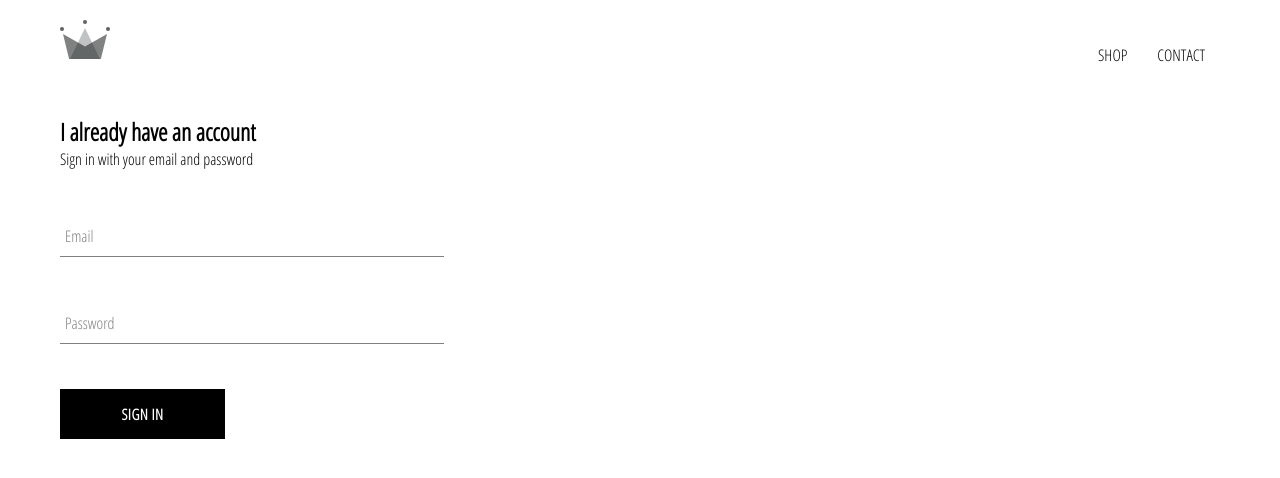
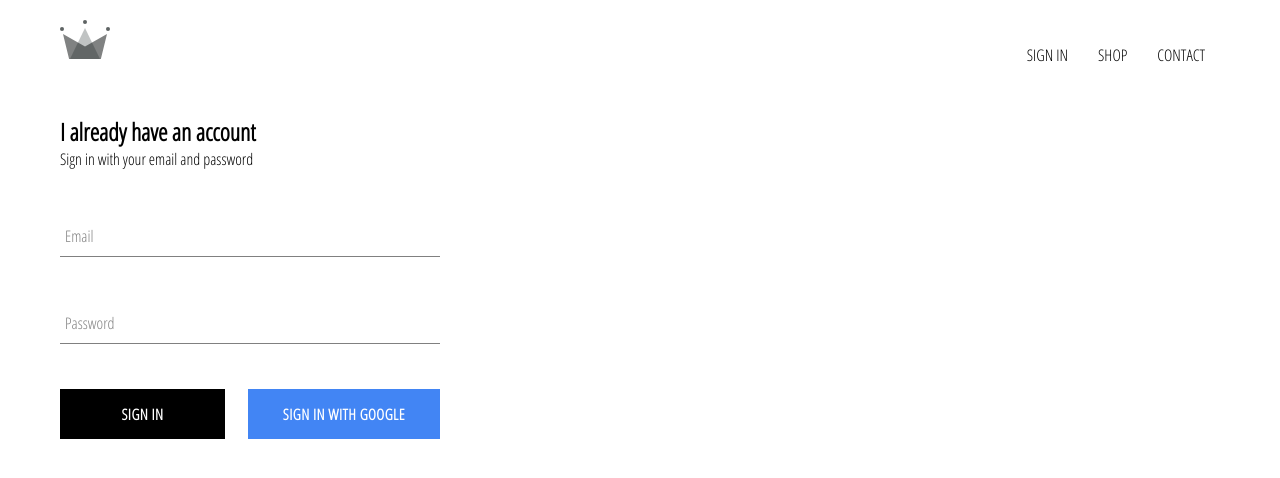
Before and after one commit to rakaadi/crwn-clothing-store, a React (Create React App) app: page /signIn in a window 1280 px wide. Shown: the top 478 px of the page. Built offline with nearby package versions, Linux system fonts and the light colour scheme; no server answers.

Commit message:
integrated firebase into application, create a sign-in page w/ sign-in component and sign-in with google

```diff
--- a/package.json
+++ b/package.json
@@ -6,6 +6,7 @@
     "@testing-library/jest-dom": "^4.2.4",
     "@testing-library/react": "^9.3.2",
     "@testing-library/user-event": "^7.1.2",
+    "firebase": "^7.16.0",
     "node-sass": "^4.14.1",
     "react": "^16.13.1",
     "react-dom": "^16.13.1",
--- a/public/index.html
+++ b/public/index.html
@@ -1,14 +1,12 @@
 <!DOCTYPE html>
 <html lang="en">
+
 <head>
   <meta charset="utf-8" />
   <link rel="icon" href="%PUBLIC_URL%/favicon.ico" />
   <meta name="viewport" content="width=device-width, initial-scale=1" />
   <meta name="theme-color" content="#000000" />
-    <meta
-      name="description"
-      content="Web site created using create-react-app"
-    />
+  <meta name="description" content="Web site created using create-react-app" />
   <link rel="apple-touch-icon" href="%PUBLIC_URL%/logo192.png" />
   <!--
       manifest.json provides metadata used when your web app is installed on a
@@ -24,8 +22,9 @@
       work correctly both with client-side routing and a non-root public URL.
       Learn how to configure a non-root public URL by running `npm run build`.
     -->
-    <title>React App</title>
+  <title>CRWN Store</title>
 </head>
+
 <body>
   <noscript>You need to enable JavaScript to run this app.</noscript>
   <div id="root"></div>
@@ -40,4 +39,5 @@
       To create a production bundle, use `npm run build` or `yarn build`.
     -->
 </body>
+
 </html>
--- a/src/App.js
+++ b/src/App.js
@@ -1,4 +1,4 @@
-import React from "react";
+import React, { Component } from "react";
 import "./App.css";
 import { Route, Switch } from "react-router-dom";
 
@@ -6,11 +6,33 @@
 import ShopPage from "./pages/shoppage/ShopPage";
 import SignInUpPage from "./pages/sign-in-up-page/SignInUpPage";
 import Header from "./components/header/Header.component";
+import { auth } from "./firebase/firebase.utils";
 
-function App() {
+class App extends Component {
+  constructor() {
+    super();
+
+    this.state = {
+      currentUser: null
+    }
+  }
+
+  unsubcribeFromAuth = null
+
+  componentDidMount() {
+    this.unsubcribeFromAuth = auth.onAuthStateChanged(user => {
+      this.setState({ currentUser: user });
+    })
+  }
+
+  componentWillUnmount() {
+    this.unsubcribeFromAuth();
+  }
+
+  render() {
     return (
       <div>
-      <Header />
+        <Header currentUser={this.state.currentUser} />
         <Switch>
           <Route exact path="/" component={HomePage} />
           <Route path="/shop" component={ShopPage} />
@@ -19,5 +41,6 @@
       </div>
     );
   }
+}
 
 export default App;
--- a/src/components/custom-button/CustomButton.component.jsx
+++ b/src/components/custom-button/CustomButton.component.jsx
@@ -2,9 +2,9 @@
 
 import "./CustomButton.scss";
 
-const CustomButton = ({ children, ...otherProps }) => {
+const CustomButton = ({ children, isGoogleSignIn, ...otherProps }) => {
     return (
-        <button className="custom-button" {...otherProps} >
+        <button className={`${isGoogleSignIn ? "google-sign-in" : ""} custom-button`} {...otherProps} >
             {children}
         </button>
     )
--- a/src/components/custom-button/CustomButton.scss
+++ b/src/components/custom-button/CustomButton.scss
@@ -19,4 +19,14 @@
         color: black;
         border: 1px solid black;
     }
+
+    &.google-sign-in {
+        background-color: #4285f4;
+        color: white;
+
+        &:hover {
+            background-color: rgba($color: #357ae8, $alpha: 0.7);
+            border: none;
+        }
+    }
 }
--- a/src/components/header/Header.component.jsx
+++ b/src/components/header/Header.component.jsx
@@ -1,17 +1,23 @@
 import React from "react";
 import { Link } from "react-router-dom";
+import { auth } from "../../firebase/firebase.utils";
 
 import { ReactComponent as Logo } from "../../assets/crown.svg";
-
 import "./Header.scss";
 
-const Header = () => {
+const Header = ({ currentUser }) => {
     return (
         <div className="header">
             <Link to="/">
                 <Logo className="logo" />
             </Link>
             <div className="options">
+                {
+                    currentUser ?
+                        <div className="option" onClick={() => auth.signOut()}>SIGN OUT</div>
+                        :
+                        <Link className="option" to="/signin">SIGN IN</Link>
+                }
                 <Link className="option" to="/shop">
                     SHOP
                 </Link>
--- a/src/components/header/Header.scss
+++ b/src/components/header/Header.scss
@@ -20,6 +20,7 @@
 
         .option {
             padding: 10px 15px;
+            cursor: pointer;
         }
     }
 }
--- a/src/components/sign-in/SignIn.component.jsx
+++ b/src/components/sign-in/SignIn.component.jsx
@@ -3,6 +3,7 @@
 import "./SignIn.scss";
 import FormInput from "../form-input/FormInput.component";
 import CustomButton from "../custom-button/CustomButton.component";
+import { signInWithGoogle } from "../../firebase/firebase.utils";
 
 class SignIn extends Component {
     constructor(props) {
@@ -49,7 +50,10 @@
                         value={this.state.password}
                         required
                     />
-                    <CustomButton type="submit"> Sign In </CustomButton>
+                    <div className="buttons">
+                        <CustomButton type="submit"> Sign In </CustomButton>
+                        <CustomButton onClick={signInWithGoogle} isGoogleSignIn> Sign In With Google</CustomButton>
+                    </div>
                 </form>
             </div>
         );
--- a/src/components/sign-in/SignIn.scss
+++ b/src/components/sign-in/SignIn.scss
@@ -1,9 +1,14 @@
 .sign-in {
-    width: 30vw;
+    width: 380px;
     display: flex;
     flex-direction: column;
 
     .title {
         margin: 10px 0;
     }
+
+    .buttons {
+        display: flex;
+        justify-content: space-between;
+    }
 }
--- /dev/null
+++ b/src/firebase/firebase.utils.js
@@ -0,0 +1,24 @@
+import firebase from "firebase/app";
+import "firebase/firestore";
+import "firebase/auth";
+
+const firebaseConfig = {
+    apiKey: "AIzaSyDeqYHRxtxqWyIcTRxLB8PNYyxqV0FF2rg",
+    authDomain: "crwn-clothing-store-db-3c0d1.firebaseapp.com",
+    databaseURL: "https://crwn-clothing-store-db-3c0d1.firebaseio.com",
+    projectId: "crwn-clothing-store-db-3c0d1",
+    storageBucket: "crwn-clothing-store-db-3c0d1.appspot.com",
+    messagingSenderId: "463463019928",
+    appId: "1:463463019928:web:747b4b6240157dea49e7ed",
+    measurementId: "G-K88VBKV2S7"
+};
+firebase.initializeApp(firebaseConfig);
+
+export const auth = firebase.auth();
+export const firestore = firebase.firestore();
+
+const provider = new firebase.auth.GoogleAuthProvider();
+provider.setCustomParameters({ prompt: "select_account" });
+export const signInWithGoogle = () => auth.signInWithPopup(provider);
+
+export default firebase;
```
Also changed, not shown: 1 other file (tests, documents, lock files or other folders). Lines whose indentation alone changed are shown as unchanged.
